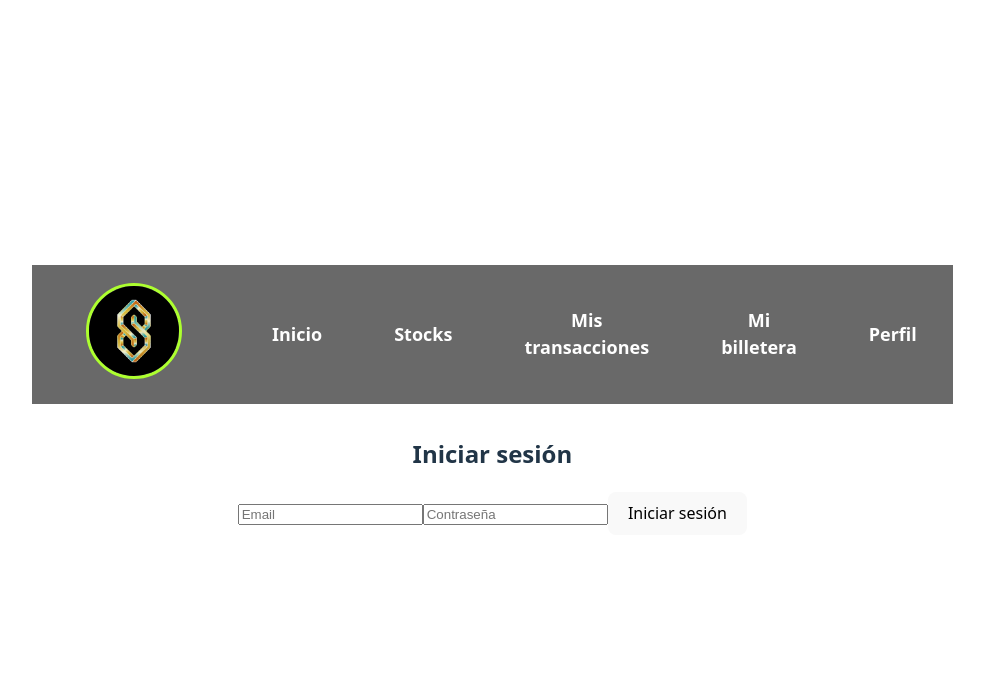
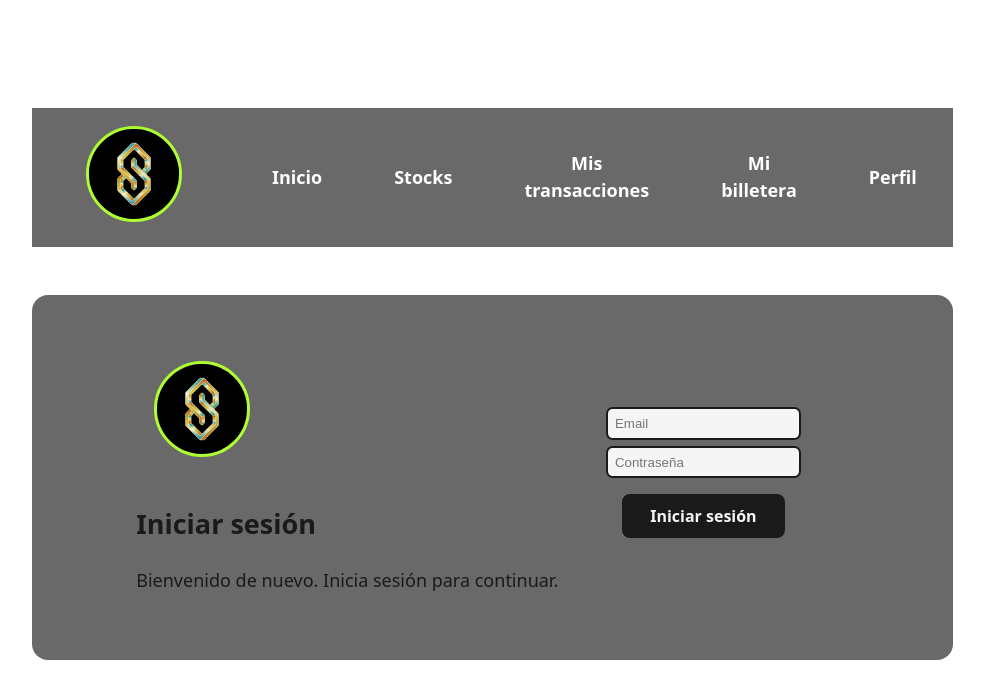
Before and after one commit to 0Cris0/Arqui-G28-FE, a React (Vite) app: page /login in a window 1280 px wide. Shown: the top 698 px of the page, without its empty margins (288-1272 px from the left). Built offline with nearby package versions, Linux system fonts and the light colour scheme.

Commit message:
mejorar login+register

```diff
--- a/src/App.css
+++ b/src/App.css
@@ -61,7 +61,7 @@ nav a:hover{
   padding: 1em;
   text-align: center  ;
   background-color: rgba(105, 105, 105, 0.768);
-  border: 0.5em solid chocolate;
+  border: 0.5em solid greenyellow;
   border-radius: 1em;
 }
 .contenedor_ingreso a{
@@ -80,7 +80,7 @@ nav a:hover{
 @keyframes border-color-change {
   0% { border: 1rem solid purple; }
   25% { border: 1rem solid yellowgreen; }
-  50% { border: 1rem solid chocolate; }
+  50% { border: 1rem solid greenyellow; }
   75% { border: 1rem solid yellowgreen; }
   100% { border: 1rem solid purple; }
 }
@@ -93,7 +93,7 @@ nav a:hover{
 @keyframes color-change {
   0% { color: purple; }
   25% { color: yellowgreen; }
-  50% { color: chocolate; }
+  50% { color: greenyellow; }
   75% { color: yellowgreen; }
   100% { color: purple; }
 }
@@ -106,7 +106,7 @@ nav a:hover{
   width: auto;
   border-radius: 1em;
   align-items: center;
-  border: 0.2em solid chocolate;
+  border: 0.2em solid greenyellow;
 
 }
 .contenedor_titulo_stock{
@@ -153,7 +153,7 @@ nav a:hover{
 
 .btn-opcion{
   padding: 0.5em;
-  background-color:coral;
+  background-color: greenyellow;
   border-radius: 0.5em;
   color: #1a1a1a;
   font-weight: bolder;
@@ -194,10 +194,10 @@ nav a:hover{
   background-color: rgba(105, 105, 105, 0);
 }
 .paginacion a{
-  color: #1a1a1a;
+  color: whitesmoke;
   border-radius: 0.3rem;
   border: 0.2em solid #1a1a1a;
-  background-color: rgb(255, 127, 80);
+  background-color: #1a1a1a;;
   font-weight: bolder;
   text-decoration: none;
   padding-left: 2em;
@@ -335,7 +335,7 @@ nav a:hover{
   display: block;
   justify-content: center;
   align-items: center;
-  border: 0.5em solid whitesmoke;
+  border: 0.5em solid greenyellow;
   border-radius: 1rem;
   margin-bottom: 1em;
 }
@@ -347,7 +347,7 @@ nav a:hover{
   padding: 2em;
   font-weight: bolder;
   font-size: large;
-  border-bottom: 0.3em solid whitesmoke;
+  border-bottom: 0.3em solid greenyellow;
 
 }
 
@@ -360,3 +360,70 @@ nav a:hover{
   color: white;
   padding: 1rem;
 }
+
+
+
+
+
+
+
+
+
+
+
+
+.contenedor_auth{
+  display: flex;
+  justify-content: center;
+  margin-top: 3em;
+  margin-bottom: 2em;
+  padding: 3em;
+
+  align-items: center;
+  text-align: left;
+  background-color: rgba(105, 105, 105);
+
+  border-radius: 1em;
+}
+
+.titulo_auth{
+  color: #1a1a1a;
+  font-size: large;
+}
+
+.form_auth{
+  display: flex;
+  margin: 1em;
+  justify-content: space-evenly;
+  align-items: center;
+}
+.formulario_auth{
+  display: grid;
+  padding: 1em;
+  margin: 1em;
+  border-radius: 0.5em;
+}
+.input_auth_txt{
+  padding: 0.5em;
+  background-color:whitesmoke;
+  border-radius: 0.5em;
+  color: #1a1a1a;
+  margin-top: 0.5em;
+  border: 0.2em solid #1a1a1a;
+}
+
+.btn-form{
+  padding: 0.5em;
+  margin: 1em;
+  background-color: #1a1a1a;
+  border-radius: 0.5em;
+  color: whitesmoke;
+  font-weight: bolder;
+  border: 0.2em solid #1a1a1a;
+}
+
+.btn-form:hover{
+  color: #1a1a1a;
+  background-color: greenyellow;
+  border-radius: 0.5em;
+}
--- a/src/pages/LandingPage.jsx
+++ b/src/pages/LandingPage.jsx
@@ -19,8 +19,8 @@ function LandingPage() {
 
       <div className='contenedor_ingreso'>
         <h3>Regístrate o inicia sesión para acceder a todas las funcionalidades</h3>
-        <Button href='/login' variant='opcion'>Login</Button>
-        <Button href='/register' variant='opcion'>Registrarse</Button>
+        <Button href='/login' variant='detalle'>Log-in</Button>
+        <Button href='/register' variant='detalle'>Sign-up</Button>
       </div>
 
 
--- a/src/pages/LoginPage.jsx
+++ b/src/pages/LoginPage.jsx
@@ -1,5 +1,7 @@
 import React, { useState } from 'react';
 import axios from 'axios';
+import {Button} from 'react-bootstrap';
+import StonksLogo from '../assets/imgs/logo.webp';
 
 const LoginPage = () => {
   const [email, setEmail] = useState('');
@@ -25,14 +27,21 @@ const LoginPage = () => {
   };
 
   return (
-    <div>
+    <div className='contenedor_auth'>
+      <div className='titulo_auth'>
+        <img id='StonksLogo' src={StonksLogo}></img>
         <h2>Iniciar sesión</h2>
-      <form onSubmit={handleLogin}>
+
+        <p>Bienvenido de nuevo. Inicia sesión para continuar.</p>
+      </div>
+      <div className='form_auth'>
+        <form onSubmit={handleLogin} className='formulario_auth'>
           <input
             type="email"
             value={email}
             onChange={(e) => setEmail(e.target.value)}
             placeholder="Email"
+            className='input_auth_txt'
             required
           />
           <input
@@ -40,10 +49,13 @@ const LoginPage = () => {
             value={password}
             onChange={(e) => setPassword(e.target.value)}
             placeholder="Contraseña"
+            className='input_auth_txt'
             required
           />
-        <button type="submit">Iniciar sesión</button>
+          <Button type="submit" variant='form'>Iniciar sesión</Button>
         </form>
+      </div>
+
     </div>
   );
 };
--- a/src/pages/SignUpPage.jsx
+++ b/src/pages/SignUpPage.jsx
@@ -1,5 +1,7 @@
 import React, { useState } from 'react';
 import axios from 'axios';
+import {Button} from 'react-bootstrap';
+import StonksLogo from '../assets/imgs/logo.webp';
 
 const SignUpPage = () => {
   const [username, setUsername] = useState('');
@@ -39,16 +41,23 @@ const SignUpPage = () => {
   };
 
   return (
-    <div>
-      <h2>Crear cuenta</h2>
+    <div className='contenedor_auth'>
+      <div className='titulo_auth'>
+        <img id='StonksLogo' src={StonksLogo}></img>
+        <h2>Sign-up</h2>
+
+        <p>Bienvenido, registrate para continuar.</p>
+      </div>
+      <div className='form_auth'>
         {error && <p style={{ color: 'red' }}>{error}</p>}
         {message && <p style={{ color: 'green' }}>{message}</p>}
-      <form onSubmit={handleSignUp}>
+        <form onSubmit={handleSignUp} className='formulario_auth'>
           <input
             type="text"
             value={username}
             onChange={(e) => setUsername(e.target.value)}
             placeholder="Nombre de usuario"
+            className='input_auth_txt'
             required
           />
           <input
@@ -56,6 +65,7 @@ const SignUpPage = () => {
             value={email}
             onChange={(e) => setEmail(e.target.value)}
             placeholder="Email"
+            className='input_auth_txt'
             required
           />
           <input
@@ -63,6 +73,7 @@ const SignUpPage = () => {
             value={password}
             onChange={(e) => setPassword(e.target.value)}
             placeholder="Contraseña"
+            className='input_auth_txt'
             required
           />
           <input
@@ -70,10 +81,12 @@ const SignUpPage = () => {
             value={confirmPassword}
             onChange={(e) => setConfirmPassword(e.target.value)}
             placeholder="Confirmar Contraseña"
+            className='input_auth_txt'
             required
           />
-        <button type="submit">Crear cuenta</button>
+          <Button type="submit" variant='form'>Registrarse</Button>
         </form>
+     </div>
     </div>
   );
 };
```
Lines whose indentation alone changed are shown as unchanged.
